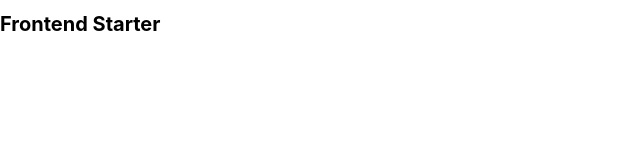
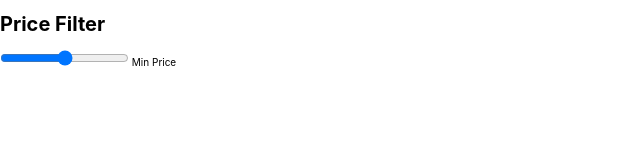
Before and after one commit to hbstudentswic/Price_Filter, a website: page index.html in a window 1280 px wide. Shown: the whole page, without its empty margins (0-640 px from the left). Drawn offline with nearby package versions, Linux system fonts and the light colour scheme.

Commit message:
feat: :sparkles: Implement HTML on the page
Add the form and input to the page

n/a

```diff
--- a/index.html
+++ b/index.html
@@ -11,10 +11,22 @@
 
     <link rel="stylesheet" href="style.css" />
 
-    <title>Frontend Starter</title>
+    <title>Price Filter</title>
   </head>
   <body>
-    <h1>Frontend Starter</h1>
+    <h1>Price Filter</h1>
+    <form>
+      <div>
+        <input
+          type="range"
+          id="price-range"
+          name="price-range"
+          min="9.99"
+          max="399.99"
+        />
+        <label for="price-range">Min Price</label>
+      </div>
+    </form>
     <script src="./scripts.js" type="module"></script>
   </body>
 </html>
```
